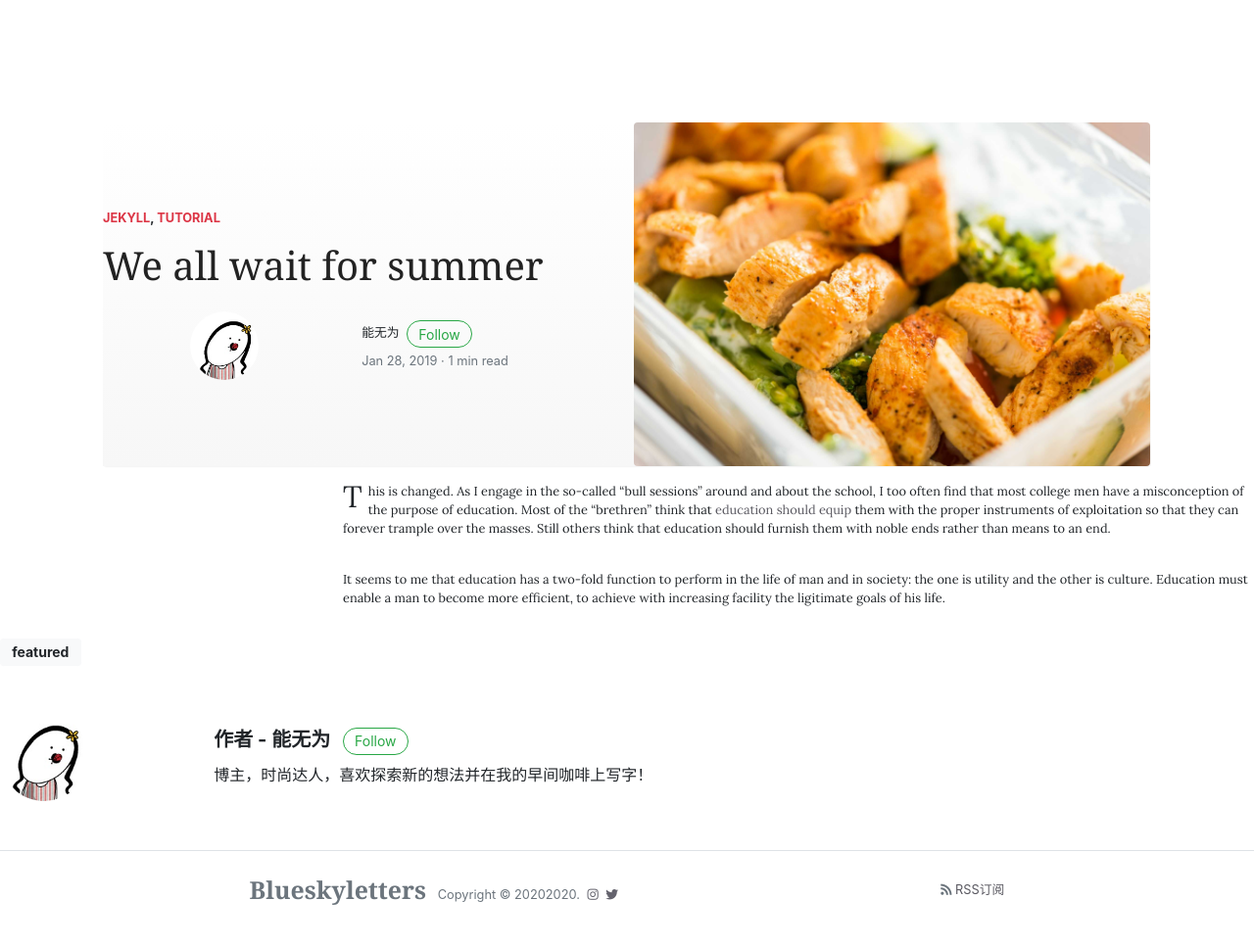
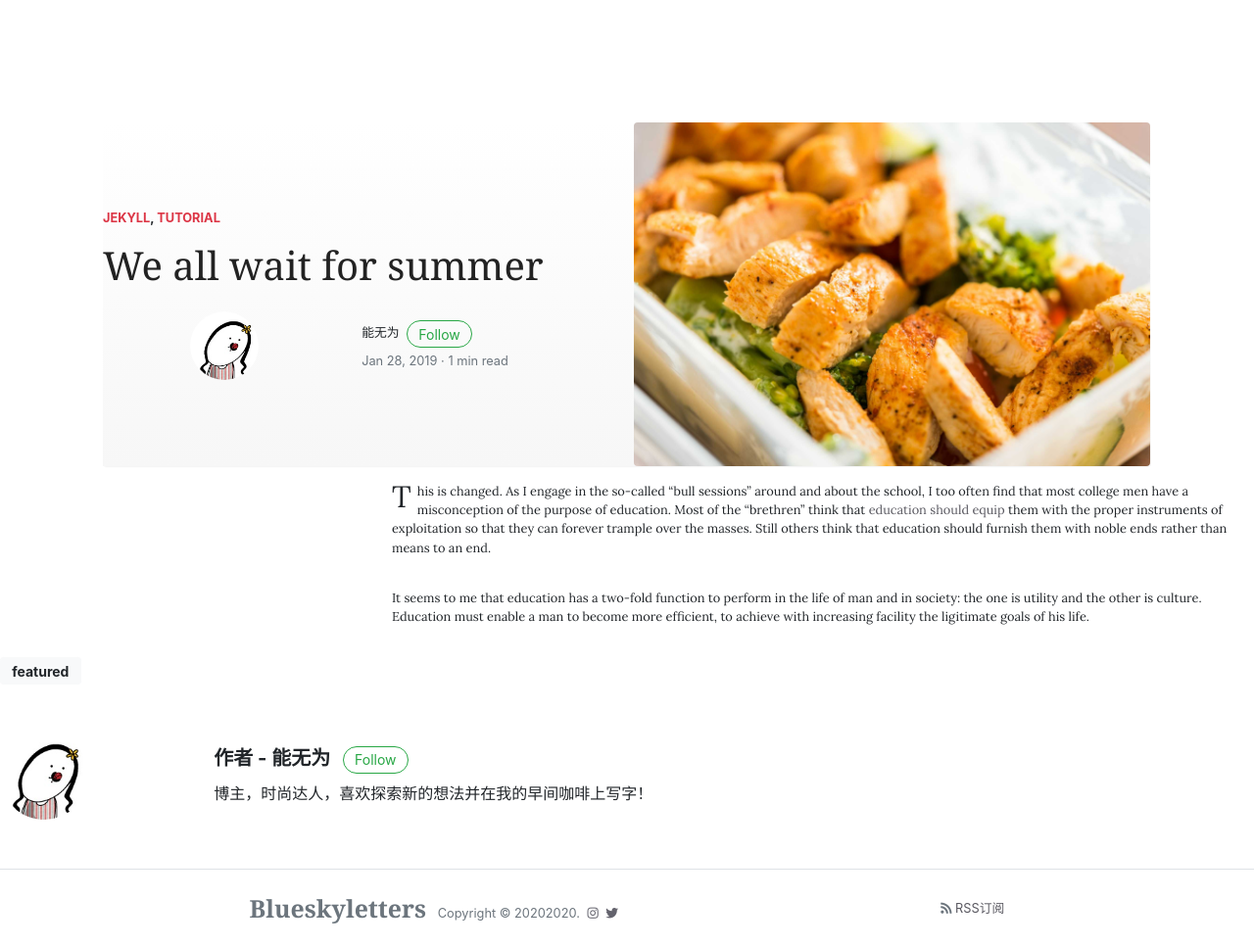
Before and after one commit to nengwuzhi/nengwuzhi.github.iom, a Jekyll site: the page built from _posts/2019-01-28-we-all-wait-for-summer.md, in a window 1280 px wide. Shown: the whole page at 98% size. Built offline with Jekyll 4.4.1, drawn with Linux system fonts in a browser that asks for light colours; nearby versions of some CDN libraries; comment, search, counter and statistics services are not loaded.

Commit message:
Update theme.css

```diff
--- a/assets/css/theme.css
+++ b/assets/css/theme.css
@@ -864,7 +864,7 @@ article {
 	font-size:20px;
 	line-height:1.86;
     font-family:Lora;
-    margin-left: 350px;
+    margin-left: 400px;
 }
 .article-headline {
     font-family: Georgia,Times,"Times New Roman",serif;
```
